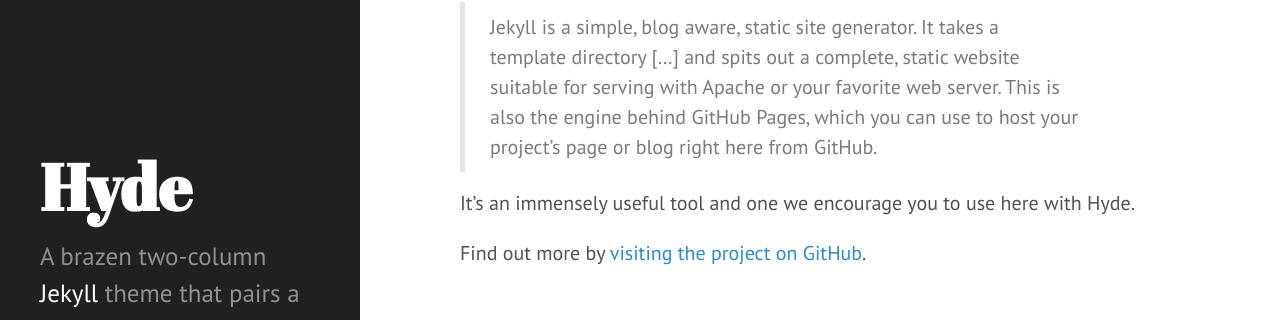
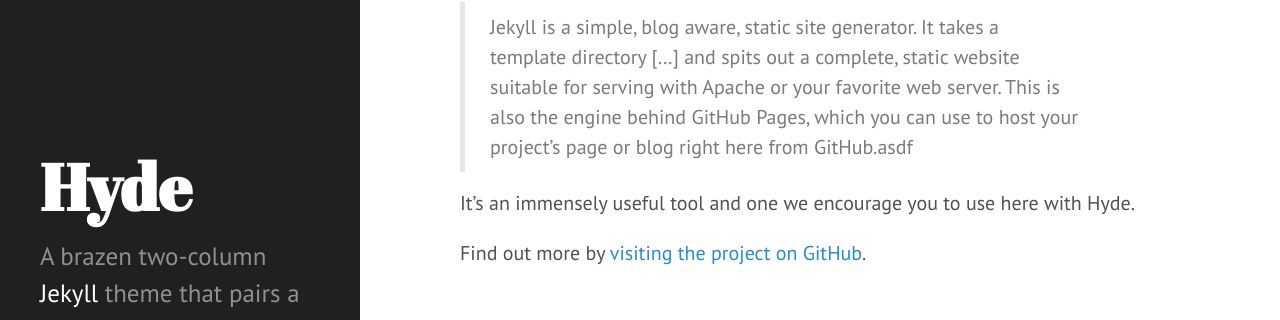
Before and after one commit to JayShoe/JayShoemaker.com, a Jekyll site: the page built from _posts/2012-02-06-whats-jekyll.md, in a window 1280 px wide and 968 px high. Shown: the part 258-578 px from the top of the window. Built offline with Jekyll 4.4.1, drawn with Linux system fonts in a browser that asks for light colours.

Commit message:
Update 2012-02-06-whats-jekyll.md

```diff
--- a/_posts/2012-02-06-whats-jekyll.md
+++ b/_posts/2012-02-06-whats-jekyll.md
@@ -5,7 +5,7 @@ title: What's Jekyll?
 
 [Jekyll](http://jekyllrb.com) is a static site generator, an open-source tool for creating simple yet powerful websites of all shapes and sizes. From [the project's readme](https://github.com/mojombo/jekyll/blob/master/README.markdown):
 
-  > Jekyll is a simple, blog aware, static site generator. It takes a template directory [...] and spits out a complete, static website suitable for serving with Apache or your favorite web server. This is also the engine behind GitHub Pages, which you can use to host your project’s page or blog right here from GitHub.
+  > Jekyll is a simple, blog aware, static site generator. It takes a template directory [...] and spits out a complete, static website suitable for serving with Apache or your favorite web server. This is also the engine behind GitHub Pages, which you can use to host your project’s page or blog right here from GitHub.asdf
 
 It's an immensely useful tool and one we encourage you to use here with Hyde.
 
```
